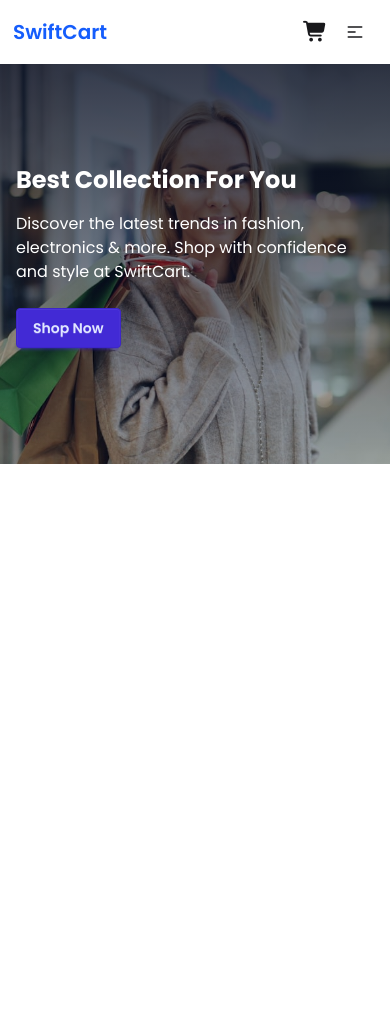
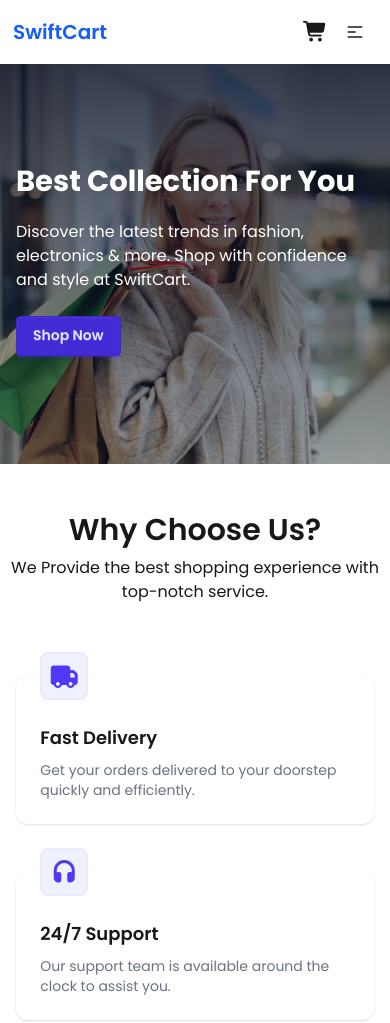
Before and after one commit to mizanur2734/SwiftCart-Dynamic-E-Commerce-Web-App, a plain HTML site: page index.html in a window 390 px wide. Shown: the top 1023 px of the page. Before the commit the page ends 844 px from the top, so only its background shows below. Drawn offline with nearby package versions, Linux system fonts and the light colour scheme.

Commit message:
create why Choose us feature grid with icon and responsive layout

```diff
--- a/index.html
+++ b/index.html
@@ -122,8 +122,8 @@
       <div
         class="bg-[linear-gradient(rgba(4,9,30,0.8),rgba(4,9,30,0.3)),url('./Assets/banner-image.png')] bg-cover bg-center h-[400px] px-4"
       >
-        <div class="md:py-30 py-25 md:px-12">
-          <h2 class="md:text-4xl text-2xl font-bold text-white">
+        <div class="md:py-30 py-24 md:px-12">
+          <h2 class="md:text-4xl text-[29px] font-bold text-white">
             Best Collection For You
           </h2>
 
@@ -138,19 +138,18 @@
     <!-- cart -->
     <section>
       <div>
-        <!-- <div class="text-center py-12">
+        <div class="text-center py-12">
           <h3 class="text-3xl font-semibold">Why Choose Us?</h3>
-          <p class="pt-2">
+          <p class="pt-2 md:px-0 px-2">
             We Provide the best shopping experience with top-notch service.
           </p>
-        </div> -->
-        <div>
+        </div>
           <!--  -->
           <div
-            class="grid grid-cols-1 sm:grid-cols-2 lg:grid-cols-4 gap-8 w-11/12 mx-auto"
+            class="grid grid-cols-1 sm:grid-cols-2 lg:grid-cols-4 md:gap-6 gap-12 w-11/12 mx-auto py-6"
           >
             <!-- card 1 -->
-            <!-- <div class="bg-white p-6 rounded-xl shadow-md flex flex-col">
+            <div class="bg-white p-6 rounded-xl shadow flex flex-col">
               <div
                 class="-mt-12 bg-indigo-50 w-12 h-12 flex items-center justify-center rounded-lg mb-4 border-2 border-violet-100"
               >
@@ -161,9 +160,9 @@
                 Get your orders delivered to your doorstep quickly and
                 efficiently.
               </p>
-            </div> -->
+            </div>
             <!-- card 2 -->
-            <!-- <div class="bg-white p-6 rounded-xl shadow-md flex flex-col">
+            <div class="bg-white p-6 rounded-xl shadow flex flex-col">
               <div
                 class="-mt-12 bg-indigo-50 w-12 h-12 flex items-center justify-center rounded-lg mb-4 border-2 border-violet-100"
               >
@@ -173,9 +172,9 @@
               <p class="text-gray-500 text-sm">
                 Our support team is available around the clock to assist you.
               </p>
-            </div> -->
+            </div>
             <!-- card 3 -->
-            <!-- <div class="bg-white p-6 rounded-xl shadow-md flex flex-col">
+            <div class="bg-white p-6 rounded-xl shadow flex flex-col">
               <div
                 class="-mt-12 bg-indigo-50 w-12 h-12 flex items-center justify-center rounded-lg mb-4 border-2 border-violet-100"
               >
@@ -186,9 +185,9 @@
                 Experience safe and secure transactions with our encrypted
                 payment systems.
               </p>
-            </div> -->
+            </div>
             <!-- card 4 -->
-            <!-- <div class="bg-white p-6 rounded-xl shadow-md flex flex-col">
+            <div class="bg-white p-6 rounded-xl shadow flex flex-col">
               <div
                 class="-mt-12 bg-indigo-50 w-12 h-12 flex items-center justify-center rounded-lg mb-4 border-2 border-violet-100"
               >
@@ -198,9 +197,8 @@
               <p class="text-gray-500 text-sm">
                  Not satisfied? Return your products easily within 30 days.
               </p>
-            </div> -->
+            </div>
           </div>
-        </div>
       </div>
     </section>
     <script src="./script.js"></script>
```
